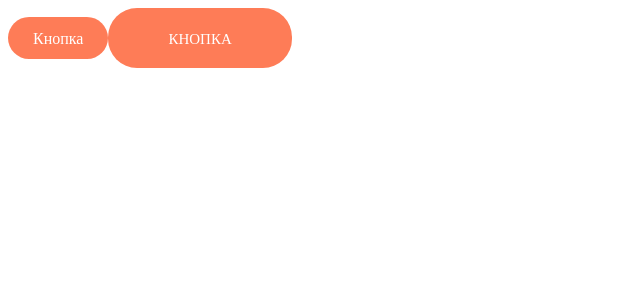
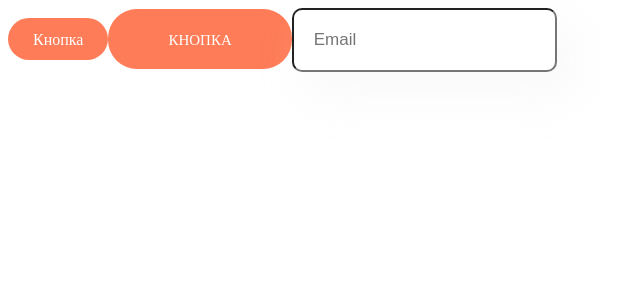
Before and after one commit to Kalachinskii/picca-app, a React (Vite) app: page / in a window 1280 px wide. Shown: the top 300 px of the page, without its empty margins (0-640 px from the left). Built offline with nearby package versions, Linux system fonts and the light colour scheme.

Commit message:
Ревлизован компанент input

```diff
--- a/src/App.tsx
+++ b/src/App.tsx
@@ -1,5 +1,6 @@
 import { MouseEvent, useState } from 'react'
 import Button from './components/button/Button'
+import Input from './components/Input/Input';
 
 function App() {
   // типизируем
@@ -19,7 +20,7 @@
       <Button onClick={addCouner}>Кнопка</Button>
       {/* appearence - принемает только либо big | small */}
       <Button appearence='big' onClick={addCouner}>Кнопка</Button>
-
+      <Input placeholder='Email'/>
     </>
   )
 }
--- /dev/null
+++ b/src/components/Input/Input.module.css
@@ -0,0 +1,10 @@
+.input {
+    font-size: 17px;
+    font-style: normal;
+    font-weight: 400;
+    color: var(--text-color);
+    border: 1px solif #EEE;
+    box-shadow: 15px 20px 45px 0px rgba(233, 233, 233, 0.25);
+    border-radius: 10px;
+    padding: 20px;
+}
--- /dev/null
+++ b/src/components/Input/Input.tsx
@@ -0,0 +1,23 @@
+import { forwardRef } from 'react';
+import styles from './Input.module.css';
+import cn from 'classnames';
+import { InputProps } from './Input.props';
+
+// ref - исправляем ошибку добовляя джинерик <HTMLInputElement>
+// forwardRef - принемает 2 параметра,
+// 1. HTMLInputElement - тот элемент на который мы реферимся
+// 2. InputProps - описание пропса(interface) - позволит добовлять placholder и т.п. в компонент (уровень выше)
+const Input = forwardRef<HTMLInputElement, InputProps>(function Input( {className, isValid = true, ...props}, ref) {
+    return (
+        <input
+            ref={ref}
+            {...props}
+            className={
+                cn(styles['input'], className, styles['input'], {
+                    [styles['invalid']]: isValid,
+                    // [styles['input-title']]: appearence === 'title'
+            })}/>
+    )
+})
+
+export default Input
```
Also changed, not shown: src/components/Input/Input.props.ts (added, +9 -0 lines).
